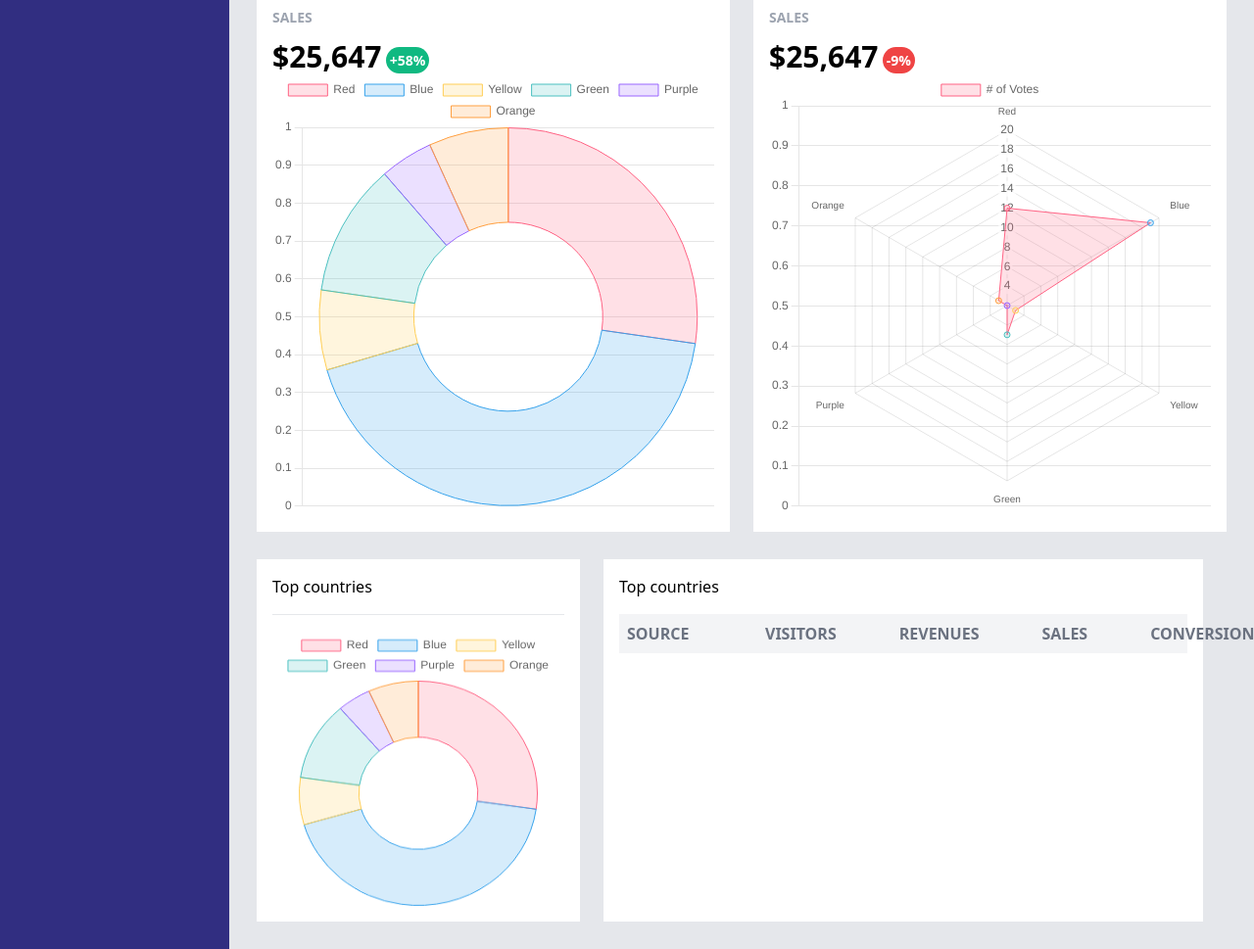
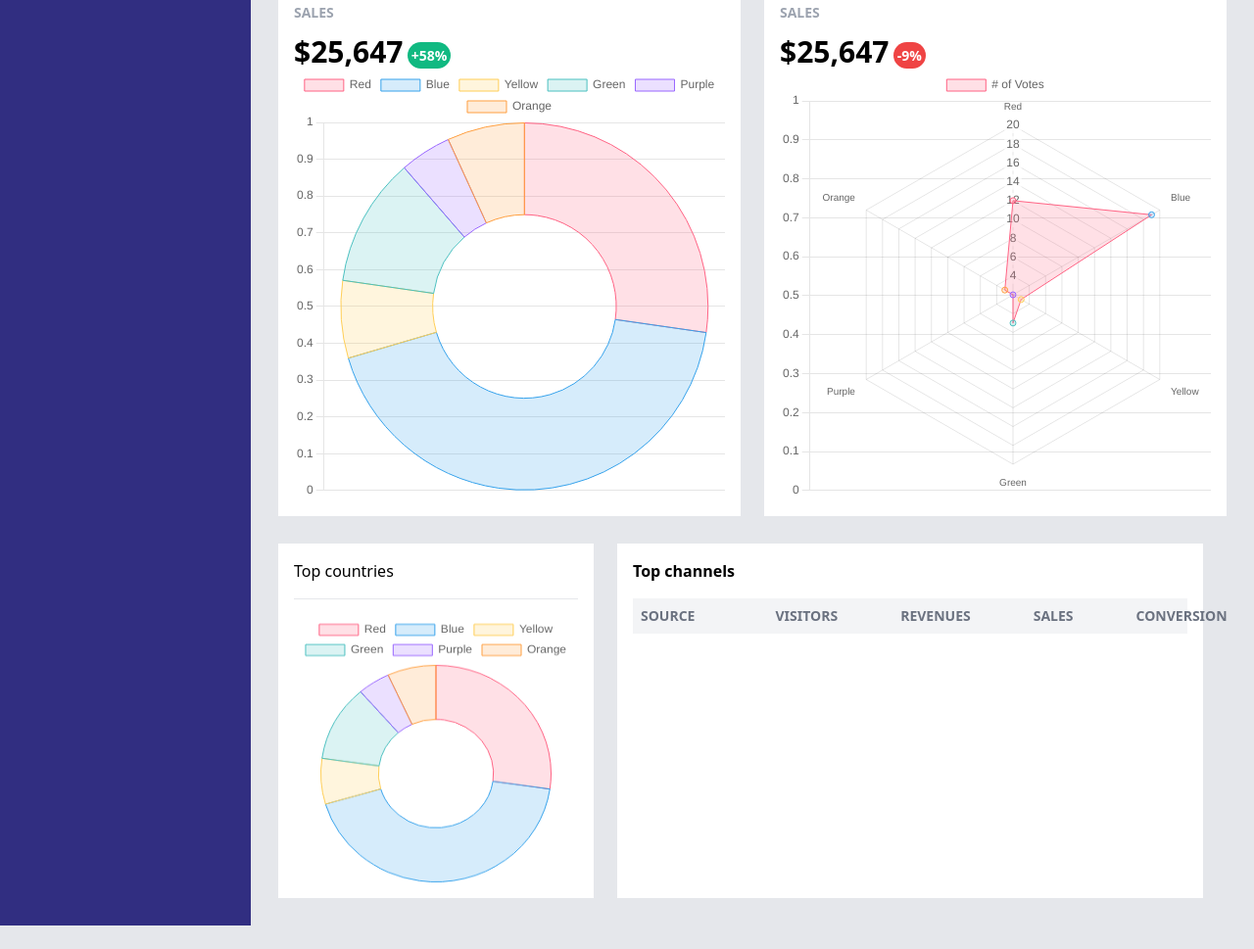
Before and after one commit to SalimKobi/DASHBOARD, a website: page public/index.html in a window 1280 px wide. Shown: the part 793-1762 px from the top of the page at 98% size. After the commit the page ends 1738 px from the top, so only its background shows below. Drawn offline with nearby package versions, Linux system fonts and the light colour scheme; files that its build step writes are made by us from their sources.

Commit message:
corrected the header for top channels

```diff
--- a/public/index.html
+++ b/public/index.html
@@ -156,8 +156,10 @@
             <canvas id="chart5" class="pt-4"></canvas>
           </div>
           <div class="bg-white w-2/3 p-4">
-            <div class="bg-white pb-4">Top countries</div>
-            <div class="flex bg-gray-100 p-2 text-gray-500 uppercase font-bold">
+            <div class="bg-white pb-4 font-bold">Top channels</div>
+            <div
+              class="flex bg-gray-100 p-2 text-gray-500 uppercase font-bold text-sm"
+            >
               <div class="w-1/3">
                 <div>Source</div>
               </div>
```
